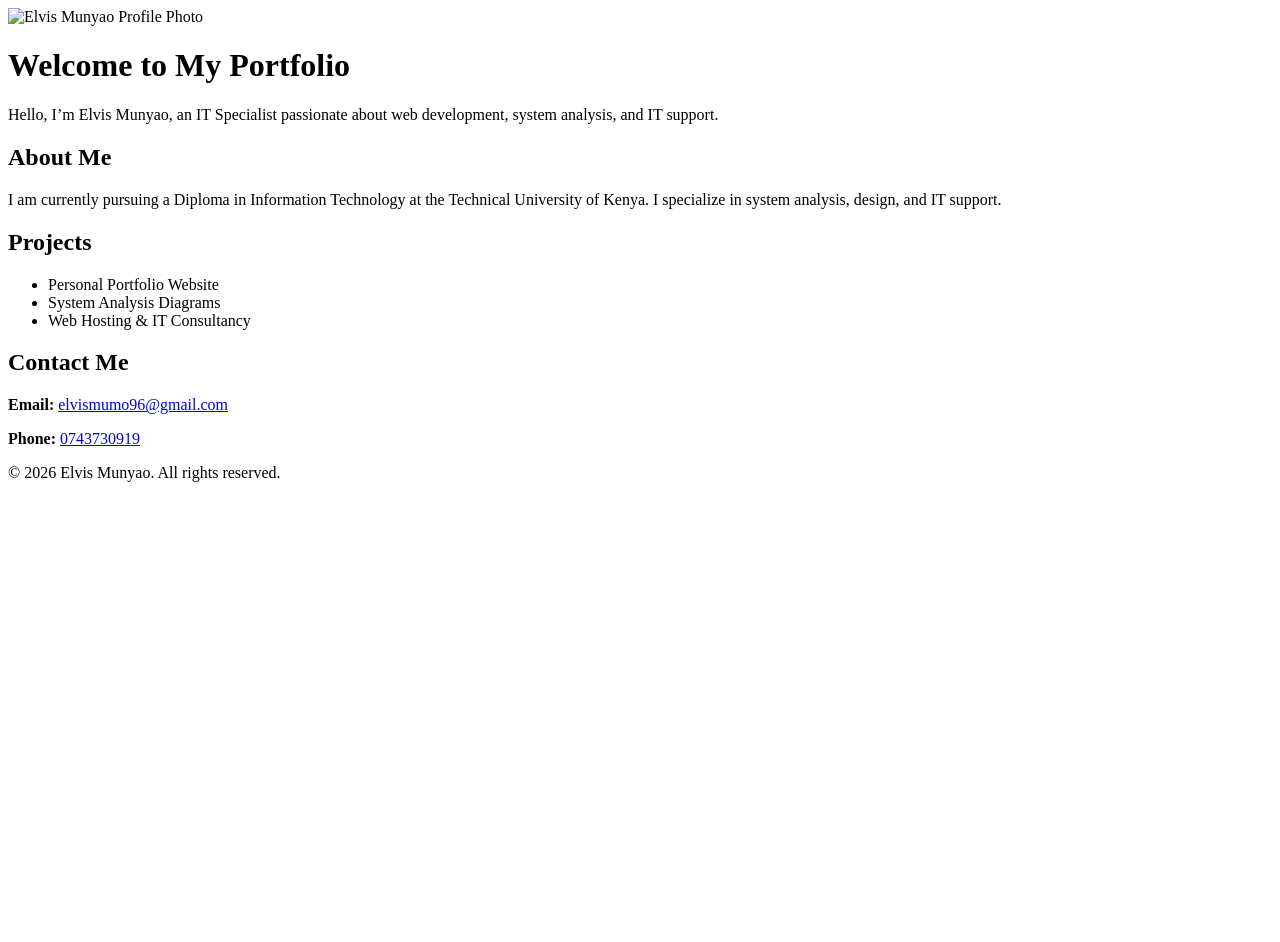
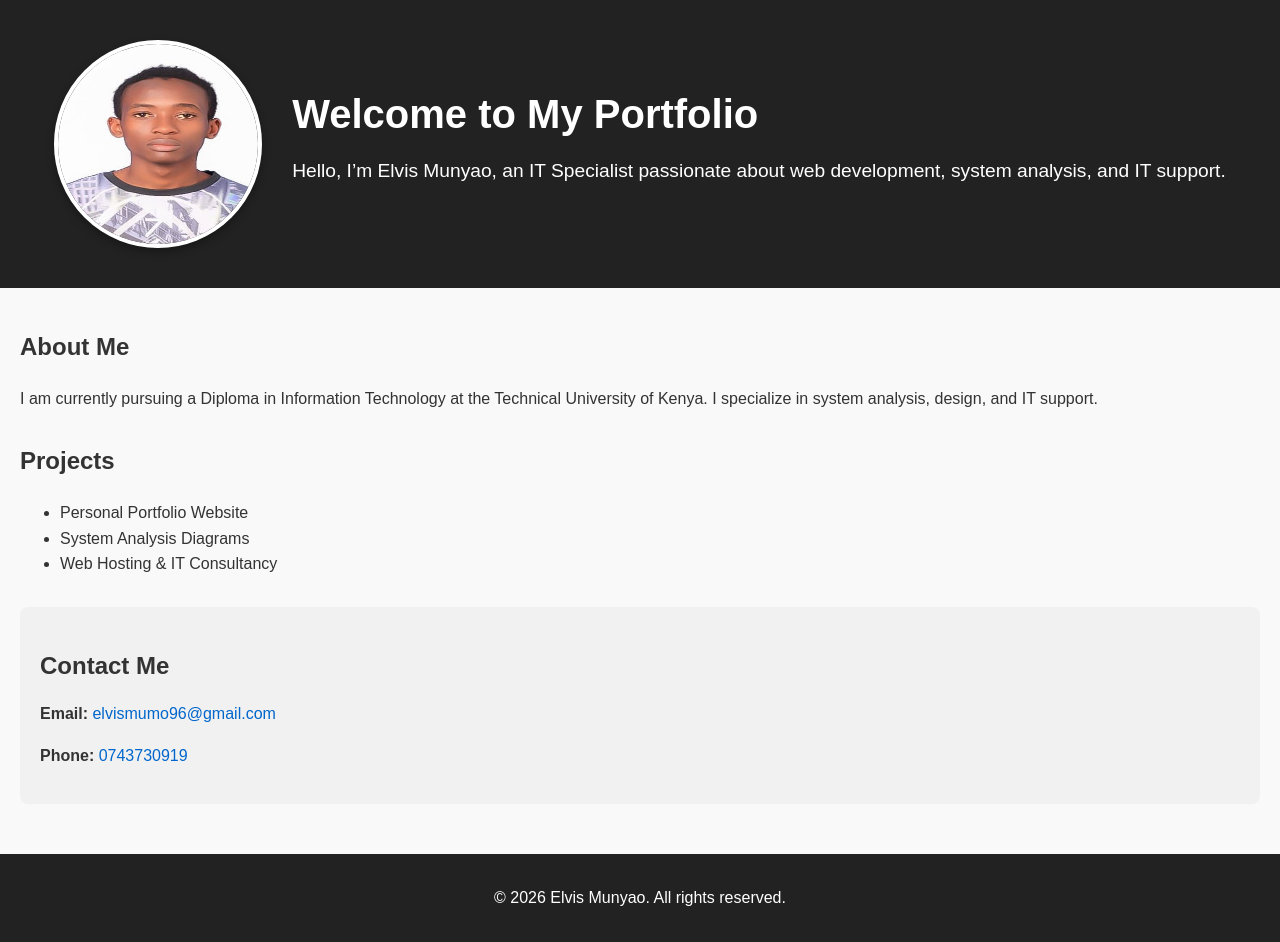
Before and after one commit to Elvirah26/elvismumo.github.io, a plain HTML site: page index.html in a window 1280 px wide. Before the commit the page ends 800 px from the top, so only its background shows below. Drawn offline with Linux system fonts and the light colour scheme; files whose address does not match are found by name.

Commit message:
Add CSS styles for layout and design enhancements

```diff
--- a/style.css
+++ b/style.css
@@ -1,46 +1,70 @@
-<!DOCTYPE html>
-<html lang="en">
-<head>
-  <meta charset="UTF-8">
-  <meta name="viewport" content="width=device-width, initial-scale=1.0">
-  <title>Elvis Munyao Portfolio</title>
-  <link rel="stylesheet" href="style.css">
-</head>
-<body>
-  <header class="intro">
-    <img src="images/profile.jpg" alt="Elvis Munyao Profile Photo" class="profile-pic">
-    <div class="intro-text">
-      <h1>Welcome to My Portfolio</h1>
-      <p>Hello, I’m Elvis Munyao, an IT Specialist passionate about web development, system analysis, and IT support.</p>
-    </div>
-  </header>
+body {
+  font-family: Arial, sans-serif;
+  margin: 0;
+  padding: 0;
+  line-height: 1.6;
+  background-color: #f9f9f9;
+  color: #333;
+}
 
-  <main>
-    <section>
-      <h2>About Me</h2>
-      <p>I am currently pursuing a Diploma in Information Technology at the Technical University of Kenya. I specialize in system analysis, design, and IT support.</p>
-    </section>
+header.intro {
+  display: flex;
+  align-items: center;
+  justify-content: center;
+  padding: 40px;
+  background: #222;
+  color: #fff;
+}
 
-    <section>
-      <h2>Projects</h2>
-      <ul>
-        <li>Personal Portfolio Website</li>
-        <li>System Analysis Diagrams</li>
-        <li>Web Hosting & IT Consultancy</li>
-      </ul>
-    </section>
+.profile-pic {
+  width: 200px;
+  height: 200px;
+  border-radius: 50%;
+  border: 4px solid #fff;
+  margin-right: 30px;
+  box-shadow: 0 4px 8px rgba(0,0,0,0.3);
+}
 
-    <section id="contact">
-      <h2>Contact Me</h2>
-      <p><strong>Email:</strong> <a href="mailto:elvismumo96@gmail.com">elvismumo96@gmail.com</a></p>
-      <p><strong>Phone:</strong> <a href="tel:+254743730919">0743730919</a></p>
-    </section>
-  </main>
+.intro-text h1 {
+  margin: 0;
+  font-size: 2.5em;
+}
 
-  <footer>
-    <p>&copy; 2026 Elvis Munyao. All rights reserved.</p>
-  </footer>
+.intro-text p {
+  font-size: 1.2em;
+  margin-top: 10px;
+}
 
-  <script src="script.js"></script>
-</body>
-</html>
+main {
+  padding: 20px;
+}
+
+section {
+  margin-bottom: 30px;
+}
+
+#contact {
+  background: #f1f1f1;
+  padding: 20px;
+  border-radius: 8px;
+}
+
+#contact h2 {
+  margin-bottom: 15px;
+}
+
+#contact a {
+  color: #0066cc;
+  text-decoration: none;
+}
+
+#contact a:hover {
+  text-decoration: underline;
+}
+
+footer {
+  text-align: center;
+  padding: 15px;
+  background: #222;
+  color: #fff;
+}
```
